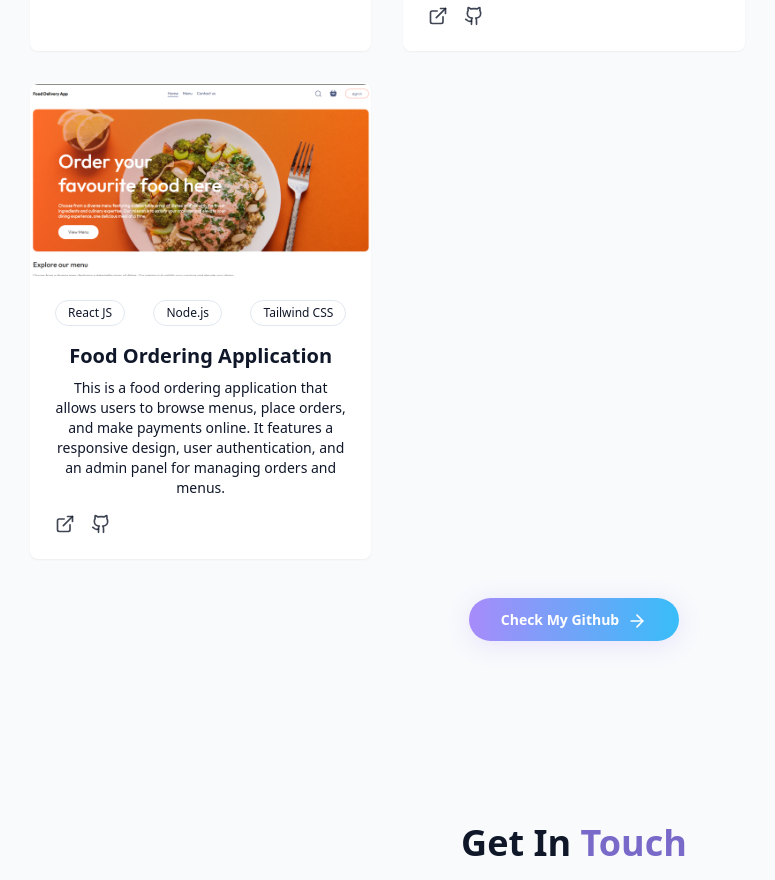
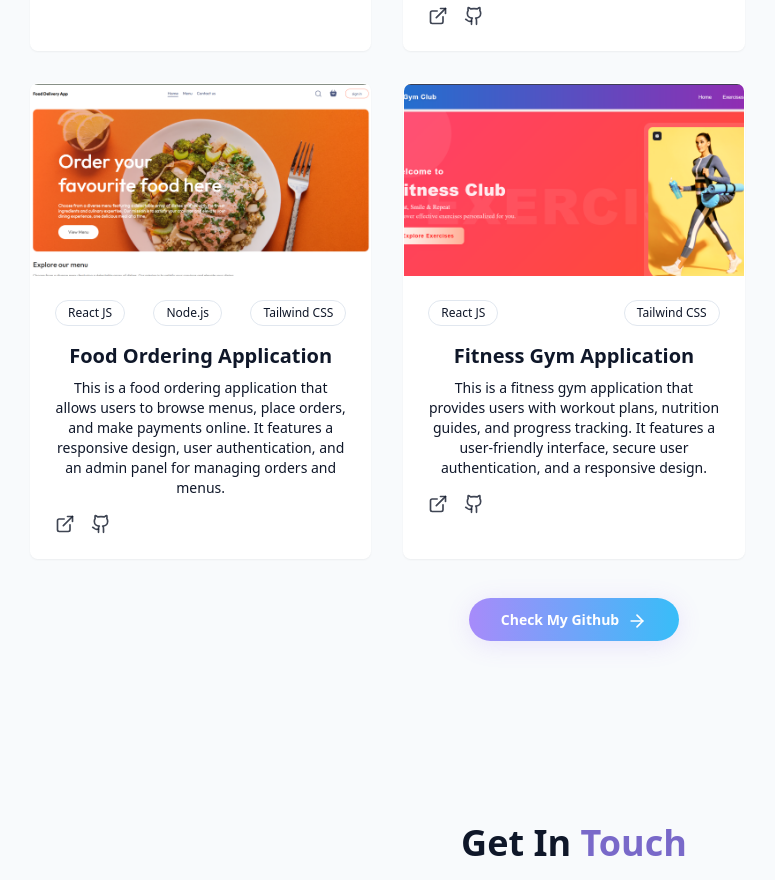
Before and after one commit to Shrutikarmakar1804/My_Portfolio, a React (Vite) app: page / in a window 1280 px wide. Shown: the part 4317-5197 px from the top of the page, without its empty margins (66-841 px from the left). Built offline with nearby package versions, Linux system fonts and the light colour scheme.

Commit message:
Portfolio initiaze gateway

```diff
--- a/src/components/ProjectSection.jsx
+++ b/src/components/ProjectSection.jsx
@@ -45,6 +45,17 @@ const projects = [
     link: "https://github.com/Shrutikarmakar1804/Food_Delivery_Application.git",
     live: "https://food-application-lac.vercel.app/"
   },
+  {
+    id: 5,
+    title: "Fitness Gym Application",
+    description: `This is a fitness gym application
+     that provides users with workout plans, nutrition guides, and progress tracking.
+     It features a user-friendly interface, secure user authentication, and a responsive design.`,
+    image: "/Projects/Fitness_gym.png",
+    tags: ["React JS", "Tailwind CSS"],
+    link: "https://github.com/Shrutikarmakar1804/Project_fitness_application.git",
+    live: "https://project-fitness-application.vercel.app/"
+  }
 ]
 
 
```
Also changed, not shown: public/Projects/Fitness_gym.png (added).
